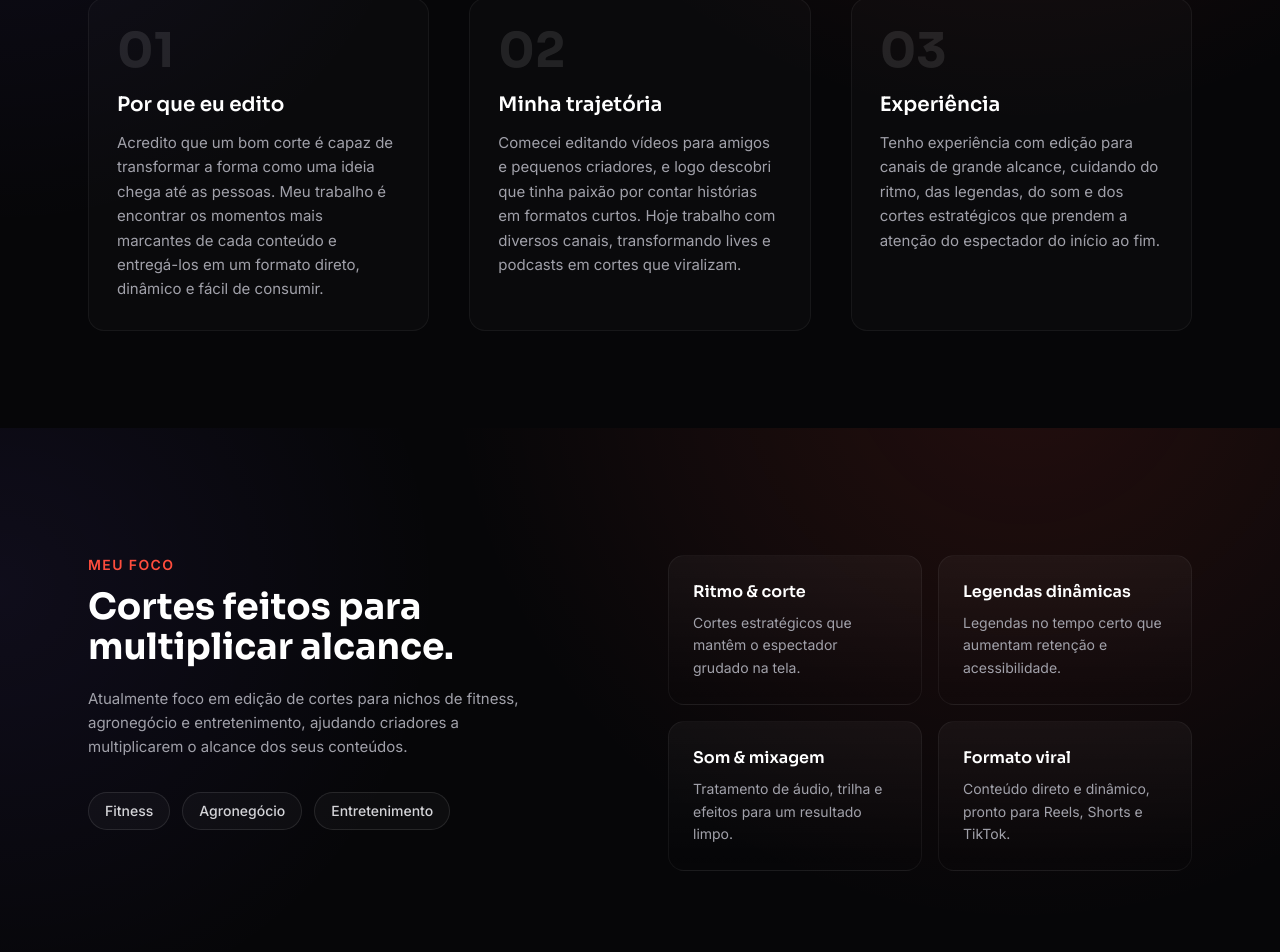
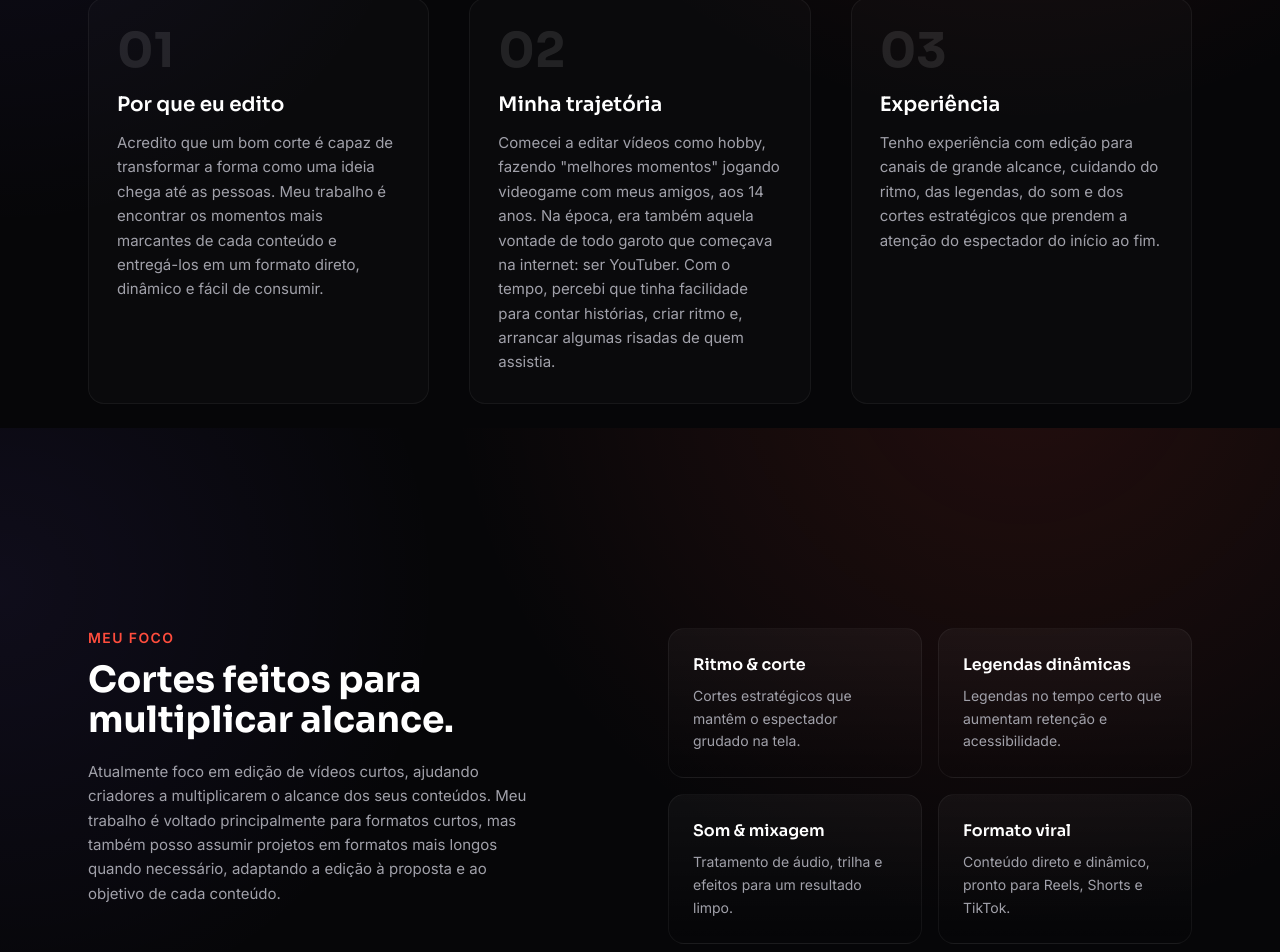
Before and after one commit to filipegomessz/site-do-luiz, a Next.js app: page / in a window 1280 px wide. Shown: the part 1172-2124 px from the top of the page. Built offline with nearby package versions, Linux system fonts and the light colour scheme.

Commit message:
Ajusta textos de Meu foco e Minha trajetoria, remove tags de nicho

```diff
--- a/components/Focus.tsx
+++ b/components/Focus.tsx
@@ -15,17 +15,6 @@ export function Focus() {
           <p className="mt-5 max-w-md text-[15px] leading-relaxed text-zinc-400">
             {site.focus.body}
           </p>
-
-          <div className="mt-8 flex flex-wrap gap-3">
-            {site.focus.niches.map((n) => (
-              <span
-                key={n}
-                className="rounded-full border border-white/10 bg-white/[0.03] px-4 py-2 text-sm font-medium text-zinc-300"
-              >
-                {n}
-              </span>
-            ))}
-          </div>
         </Reveal>
 
         <div className="grid gap-4 sm:grid-cols-2">
--- a/data/site.ts
+++ b/data/site.ts
@@ -24,7 +24,7 @@ export const site = {
 
   story: {
     title: "Minha trajetória",
-    body: "Comecei editando vídeos para amigos e pequenos criadores, e logo descobri que tinha paixão por contar histórias em formatos curtos. Hoje trabalho com diversos canais, transformando lives e podcasts em cortes que viralizam.",
+    body: 'Comecei a editar vídeos como hobby, fazendo "melhores momentos" jogando videogame com meus amigos, aos 14 anos. Na época, era também aquela vontade de todo garoto que começava na internet: ser YouTuber. Com o tempo, percebi que tinha facilidade para contar histórias, criar ritmo e, arrancar algumas risadas de quem assistia.',
   },
 
   experience: {
@@ -34,8 +34,7 @@ export const site = {
 
   focus: {
     title: "Meu foco",
-    body: "Atualmente foco em edição de cortes para nichos de fitness, agronegócio e entretenimento, ajudando criadores a multiplicarem o alcance dos seus conteúdos.",
-    niches: ["Fitness", "Agronegócio", "Entretenimento"],
+    body: "Atualmente foco em edição de vídeos curtos, ajudando criadores a multiplicarem o alcance dos seus conteúdos. Meu trabalho é voltado principalmente para formatos curtos, mas também posso assumir projetos em formatos mais longos quando necessário, adaptando a edição à proposta e ao objetivo de cada conteúdo.",
   },
 
   // ----- O QUE EU FAÇO (cards) -----
```
